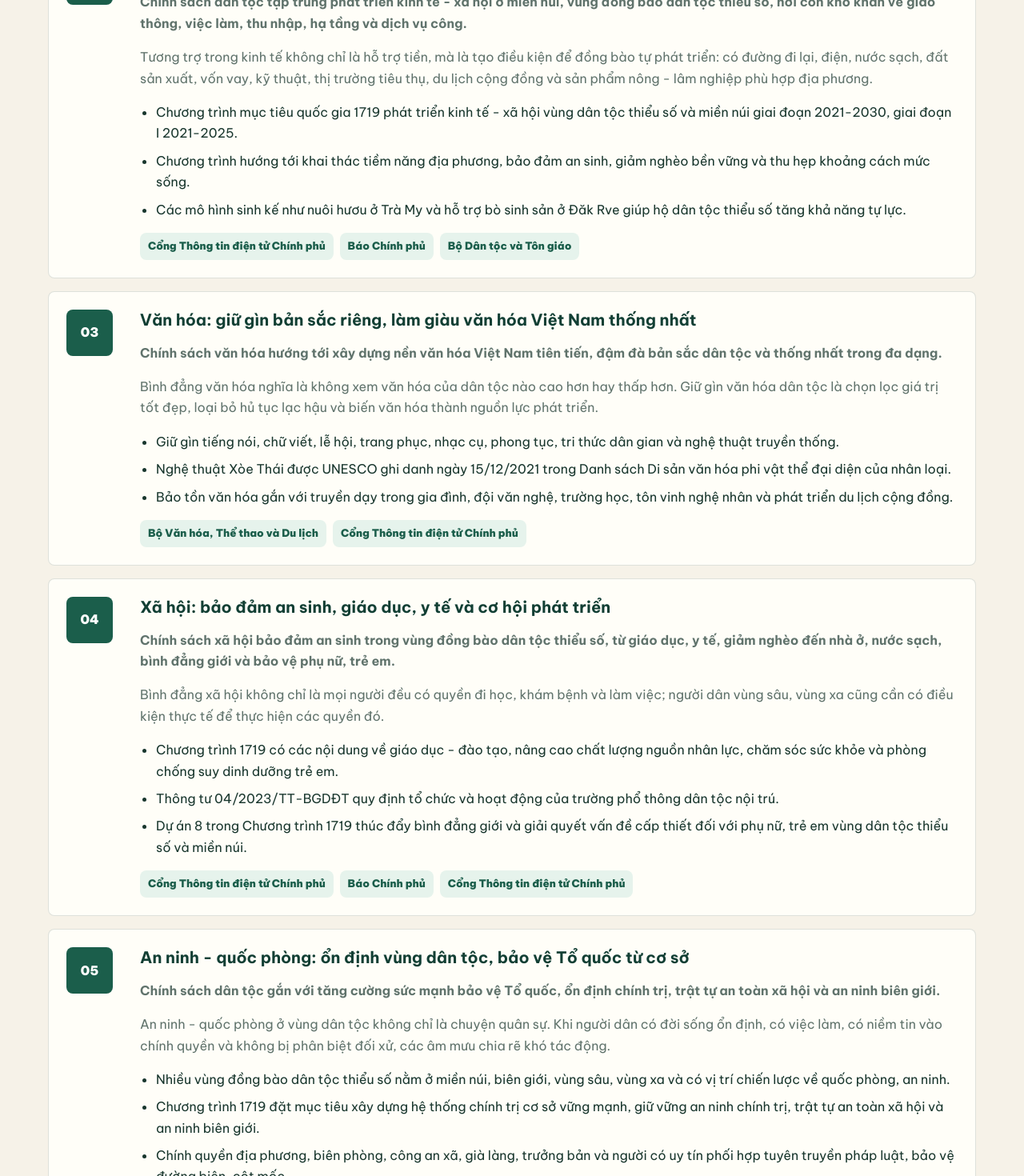
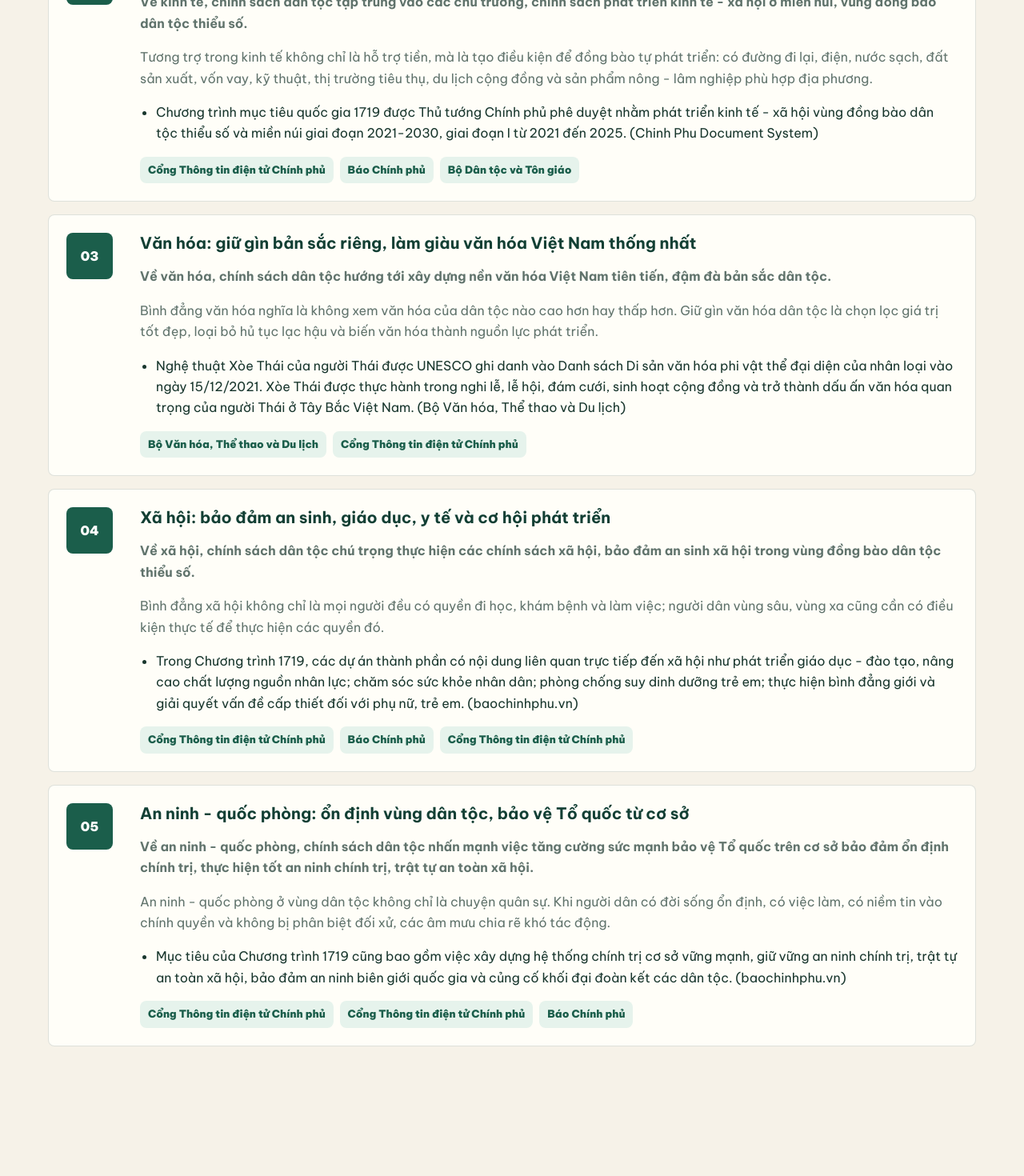
Before and after one commit to datfullstacks/mln111, a Next.js app: page /policy in a window 1280 px wide. Shown: the part 1620-3090 px from the top of the page at 80% size. After the commit the page ends 3048 px from the top, so only its background shows below. Built offline with nearby package versions, Linux system fonts and the light colour scheme.

Commit message:
feat: update remaining policy slide copy

```diff
--- a/lib/data.ts
+++ b/lib/data.ts
@@ -251,48 +251,40 @@ export const policyPillars: PolicyPillar[] = [
   {
     id: 'economy',
     title: 'Kinh tế: ưu tiên phát triển vùng dân tộc và miền núi, thu hẹp khoảng cách',
-    summary: 'Chính sách dân tộc tập trung phát triển kinh tế - xã hội ở miền núi, vùng đồng bào dân tộc thiểu số, nơi còn khó khăn về giao thông, việc làm, thu nhập, hạ tầng và dịch vụ công.',
+    summary: 'Về kinh tế, chính sách dân tộc tập trung vào các chủ trương, chính sách phát triển kinh tế - xã hội ở miền núi, vùng đồng bào dân tộc thiểu số.',
     plain: 'Tương trợ trong kinh tế không chỉ là hỗ trợ tiền, mà là tạo điều kiện để đồng bào tự phát triển: có đường đi lại, điện, nước sạch, đất sản xuất, vốn vay, kỹ thuật, thị trường tiêu thụ, du lịch cộng đồng và sản phẩm nông - lâm nghiệp phù hợp địa phương.',
     examples: [
-      'Chương trình mục tiêu quốc gia 1719 phát triển kinh tế - xã hội vùng dân tộc thiểu số và miền núi giai đoạn 2021-2030, giai đoạn I 2021-2025.',
-      'Chương trình hướng tới khai thác tiềm năng địa phương, bảo đảm an sinh, giảm nghèo bền vững và thu hẹp khoảng cách mức sống.',
-      'Các mô hình sinh kế như nuôi hươu ở Trà My và hỗ trợ bò sinh sản ở Đăk Rve giúp hộ dân tộc thiểu số tăng khả năng tự lực.'
+      'Chương trình mục tiêu quốc gia 1719 được Thủ tướng Chính phủ phê duyệt nhằm phát triển kinh tế - xã hội vùng đồng bào dân tộc thiểu số và miền núi giai đoạn 2021-2030, giai đoạn I từ 2021 đến 2025. (Chinh Phu Document System)'
     ],
     sourceIds: ['qd1719', 'baochinhphu1719', 'bdttg2025']
   },
   {
     id: 'culture',
     title: 'Văn hóa: giữ gìn bản sắc riêng, làm giàu văn hóa Việt Nam thống nhất',
-    summary: 'Chính sách văn hóa hướng tới xây dựng nền văn hóa Việt Nam tiên tiến, đậm đà bản sắc dân tộc và thống nhất trong đa dạng.',
+    summary: 'Về văn hóa, chính sách dân tộc hướng tới xây dựng nền văn hóa Việt Nam tiên tiến, đậm đà bản sắc dân tộc.',
     plain: 'Bình đẳng văn hóa nghĩa là không xem văn hóa của dân tộc nào cao hơn hay thấp hơn. Giữ gìn văn hóa dân tộc là chọn lọc giá trị tốt đẹp, loại bỏ hủ tục lạc hậu và biến văn hóa thành nguồn lực phát triển.',
     examples: [
-      'Giữ gìn tiếng nói, chữ viết, lễ hội, trang phục, nhạc cụ, phong tục, tri thức dân gian và nghệ thuật truyền thống.',
-      'Nghệ thuật Xòe Thái được UNESCO ghi danh ngày 15/12/2021 trong Danh sách Di sản văn hóa phi vật thể đại diện của nhân loại.',
-      'Bảo tồn văn hóa gắn với truyền dạy trong gia đình, đội văn nghệ, trường học, tôn vinh nghệ nhân và phát triển du lịch cộng đồng.'
+      'Nghệ thuật Xòe Thái của người Thái được UNESCO ghi danh vào Danh sách Di sản văn hóa phi vật thể đại diện của nhân loại vào ngày 15/12/2021. Xòe Thái được thực hành trong nghi lễ, lễ hội, đám cưới, sinh hoạt cộng đồng và trở thành dấu ấn văn hóa quan trọng của người Thái ở Tây Bắc Việt Nam. (Bộ Văn hóa, Thể thao và Du lịch)'
     ],
     sourceIds: ['bvhttdl2021', 'nq88']
   },
   {
     id: 'society',
     title: 'Xã hội: bảo đảm an sinh, giáo dục, y tế và cơ hội phát triển',
-    summary: 'Chính sách xã hội bảo đảm an sinh trong vùng đồng bào dân tộc thiểu số, từ giáo dục, y tế, giảm nghèo đến nhà ở, nước sạch, bình đẳng giới và bảo vệ phụ nữ, trẻ em.',
+    summary: 'Về xã hội, chính sách dân tộc chú trọng thực hiện các chính sách xã hội, bảo đảm an sinh xã hội trong vùng đồng bào dân tộc thiểu số.',
     plain: 'Bình đẳng xã hội không chỉ là mọi người đều có quyền đi học, khám bệnh và làm việc; người dân vùng sâu, vùng xa cũng cần có điều kiện thực tế để thực hiện các quyền đó.',
     examples: [
-      'Chương trình 1719 có các nội dung về giáo dục - đào tạo, nâng cao chất lượng nguồn nhân lực, chăm sóc sức khỏe và phòng chống suy dinh dưỡng trẻ em.',
-      'Thông tư 04/2023/TT-BGDĐT quy định tổ chức và hoạt động của trường phổ thông dân tộc nội trú.',
-      'Dự án 8 trong Chương trình 1719 thúc đẩy bình đẳng giới và giải quyết vấn đề cấp thiết đối với phụ nữ, trẻ em vùng dân tộc thiểu số và miền núi.'
+      'Trong Chương trình 1719, các dự án thành phần có nội dung liên quan trực tiếp đến xã hội như phát triển giáo dục - đào tạo, nâng cao chất lượng nguồn nhân lực; chăm sóc sức khỏe nhân dân; phòng chống suy dinh dưỡng trẻ em; thực hiện bình đẳng giới và giải quyết vấn đề cấp thiết đối với phụ nữ, trẻ em. (baochinhphu.vn)'
     ],
     sourceIds: ['qd1719', 'baochinhphu1719', 'tt04dtnt']
   },
   {
     id: 'security',
     title: 'An ninh - quốc phòng: ổn định vùng dân tộc, bảo vệ Tổ quốc từ cơ sở',
-    summary: 'Chính sách dân tộc gắn với tăng cường sức mạnh bảo vệ Tổ quốc, ổn định chính trị, trật tự an toàn xã hội và an ninh biên giới.',
+    summary: 'Về an ninh - quốc phòng, chính sách dân tộc nhấn mạnh việc tăng cường sức mạnh bảo vệ Tổ quốc trên cơ sở bảo đảm ổn định chính trị, thực hiện tốt an ninh chính trị, trật tự an toàn xã hội.',
     plain: 'An ninh - quốc phòng ở vùng dân tộc không chỉ là chuyện quân sự. Khi người dân có đời sống ổn định, có việc làm, có niềm tin vào chính quyền và không bị phân biệt đối xử, các âm mưu chia rẽ khó tác động.',
     examples: [
-      'Nhiều vùng đồng bào dân tộc thiểu số nằm ở miền núi, biên giới, vùng sâu, vùng xa và có vị trí chiến lược về quốc phòng, an ninh.',
-      'Chương trình 1719 đặt mục tiêu xây dựng hệ thống chính trị cơ sở vững mạnh, giữ vững an ninh chính trị, trật tự an toàn xã hội và an ninh biên giới.',
-      'Chính quyền địa phương, biên phòng, công an xã, già làng, trưởng bản và người có uy tín phối hợp tuyên truyền pháp luật, bảo vệ đường biên, cột mốc.'
+      'Mục tiêu của Chương trình 1719 cũng bao gồm việc xây dựng hệ thống chính trị cơ sở vững mạnh, giữ vững an ninh chính trị, trật tự an toàn xã hội, bảo đảm an ninh biên giới quốc gia và củng cố khối đại đoàn kết các dân tộc. (baochinhphu.vn)'
     ],
     sourceIds: ['nq88', 'qd1719', 'baochinhphu1719']
   }
```
Also changed, not shown: app/components/Home.tsx (+27 -47 lines).
